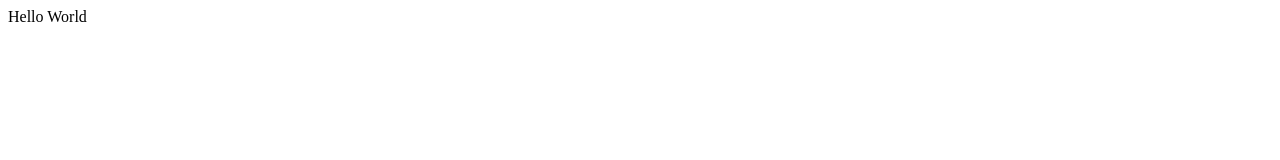
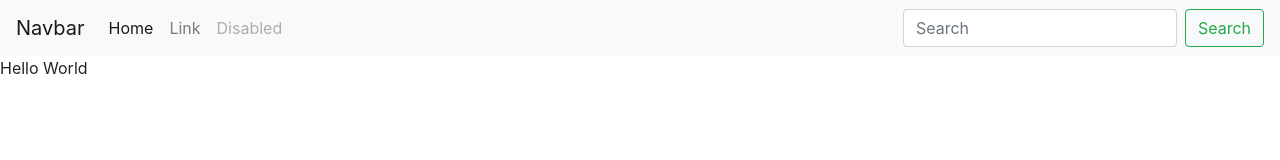
Before and after one commit to cdcurran/Colleen-Curran-Jour652, a plain HTML site: page resume/bootstrap-template.html in a window 1280 px wide. Drawn offline with nearby package versions, Linux system fonts and the light colour scheme.

Commit message:
bootstrap

```diff
--- a/resume/bootstrap-template.html
+++ b/resume/bootstrap-template.html
@@ -11,10 +11,37 @@
 
   <meta name="author" content="Colleen Curran">
 
+  <!-- Bootstrap CSS -->
+<link rel="stylesheet" href="https://stackpath.bootstrapcdn.com/bootstrap/4.1.0/css/bootstrap.min.css" integrity="sha384-9gVQ4dYFwwWSjIDZnLEWnxCjeSWFphJiwGPXr1jddIhOegiu1FwO5qRGvFXOdJZ4" crossorigin="anonymous">
+
 </head>
 
 <body>
 
+  <nav class="navbar navbar-expand-lg navbar-light bg-light">
+   <a class="navbar-brand" href="#">Navbar</a>
+   <button class="navbar-toggler" type="button" data-toggle="collapse" data-target="#navbarSupportedContent" aria-controls="navbarSupportedContent" aria-expanded="false" aria-label="Toggle navigation">
+     <span class="navbar-toggler-icon"></span>
+   </button>
+
+   <div class="collapse navbar-collapse" id="navbarSupportedContent">
+     <ul class="navbar-nav mr-auto">
+       <li class="nav-item active">
+         <a class="nav-link" href="#">Home <span class="sr-only">(current)</span></a>
+       </li>
+       <li class="nav-item">
+         <a class="nav-link" href="#">Link</a>
+       </li>
+       <li class="nav-item">
+         <a class="nav-link disabled" href="#">Disabled</a>
+       </li>
+     </ul>
+     <form class="form-inline my-2 my-lg-0">
+       <input class="form-control mr-sm-2" type="search" placeholder="Search" aria-label="Search">
+       <button class="btn btn-outline-success my-2 my-sm-0" type="submit">Search</button>
+     </form>
+   </div>
+  </nav>
 Hello World
 
 
@@ -22,6 +49,10 @@ Hello World
 
 
 
+<!-- jQuery first, then Popper.js, then Bootstrap JS -->
+<script src="https://code.jquery.com/jquery-3.3.1.slim.min.js" integrity="sha384-q8i/X+965DzO0rT7abK41JStQIAqVgRVzpbzo5smXKp4YfRvH+8abtTE1Pi6jizo" crossorigin="anonymous"></script>
+<script src="https://cdnjs.cloudflare.com/ajax/libs/popper.js/1.14.0/umd/popper.min.js" integrity="sha384-cs/chFZiN24E4KMATLdqdvsezGxaGsi4hLGOzlXwp5UZB1LY//20VyM2taTB4QvJ" crossorigin="anonymous"></script>
+<script src="https://stackpath.bootstrapcdn.com/bootstrap/4.1.0/js/bootstrap.min.js" integrity="sha384-uefMccjFJAIv6A+rW+L4AHf99KvxDjWSu1z9VI8SKNVmz4sk7buKt/6v9KI65qnm" crossorigin="anonymous"></script>
 
 </body>
 
```
